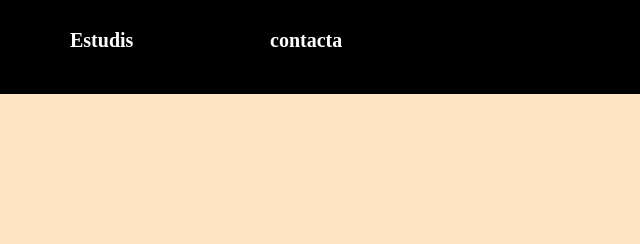
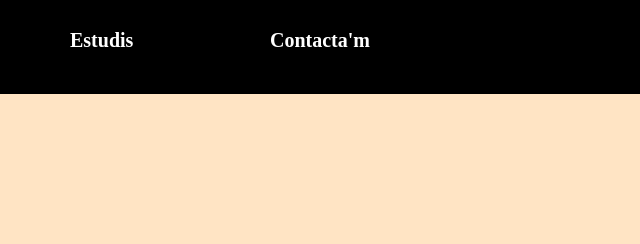
Before and after one commit to paguila401/El-Meu-Portfoli, a plain HTML site: page pages/contacta.html in a window 1280 px wide. Shown: the top 244 px of the page, 540-1180 px from the left. Drawn offline with Linux system fonts and the light colour scheme.

Commit message:
Add files via upload

```diff
--- a/pages/contacta.html
+++ b/pages/contacta.html
@@ -15,7 +15,7 @@
             <li><a href="../index.html">Inici</a></li>
             <li><a href="./sobre_mi.html">Sobre mi</a></li>
             <li><a href="./estudis.html">Estudis</a></li>
-            <li><a href="contacta.html">contacta</a></li>
+            <li><a href="./contacta.html">Contacta'm</a></li>
         </ul>
     </header>
 
```
Also changed, not shown: pages/categories.html (+2 -0 lines).
